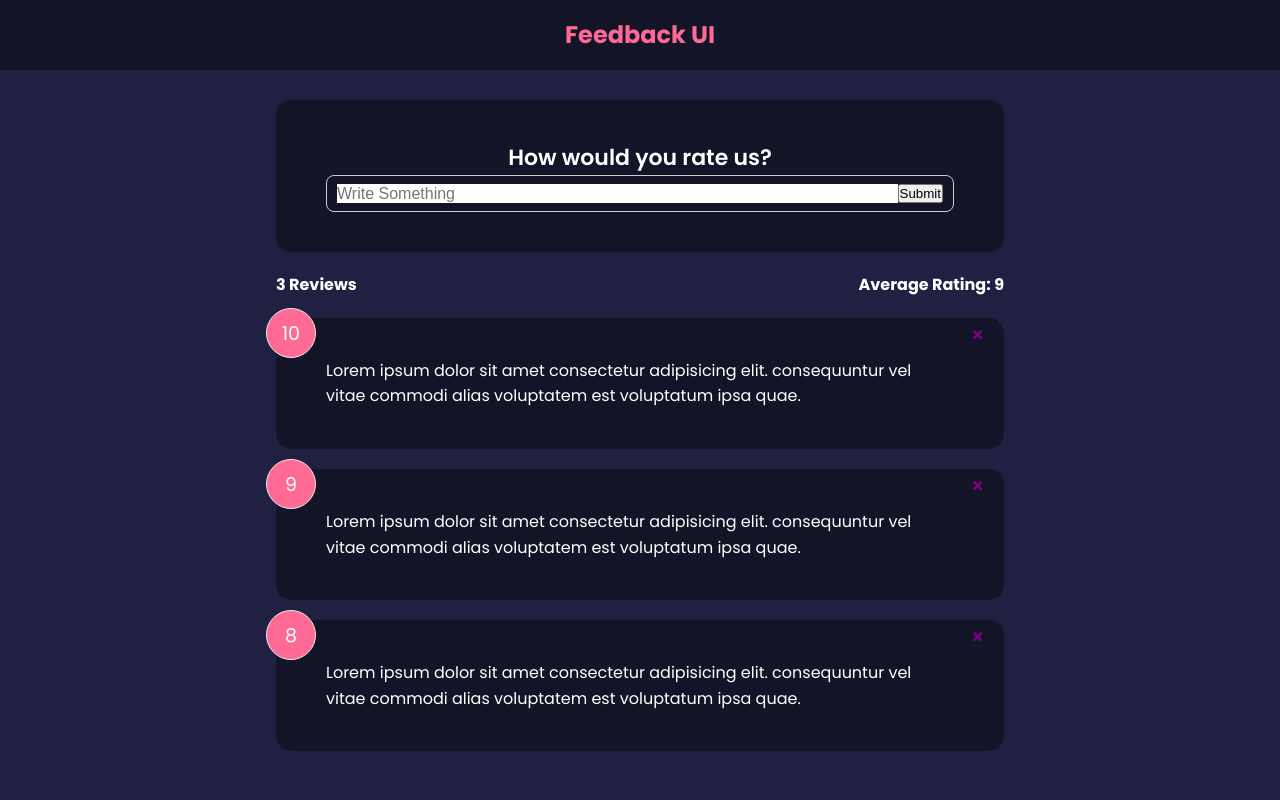
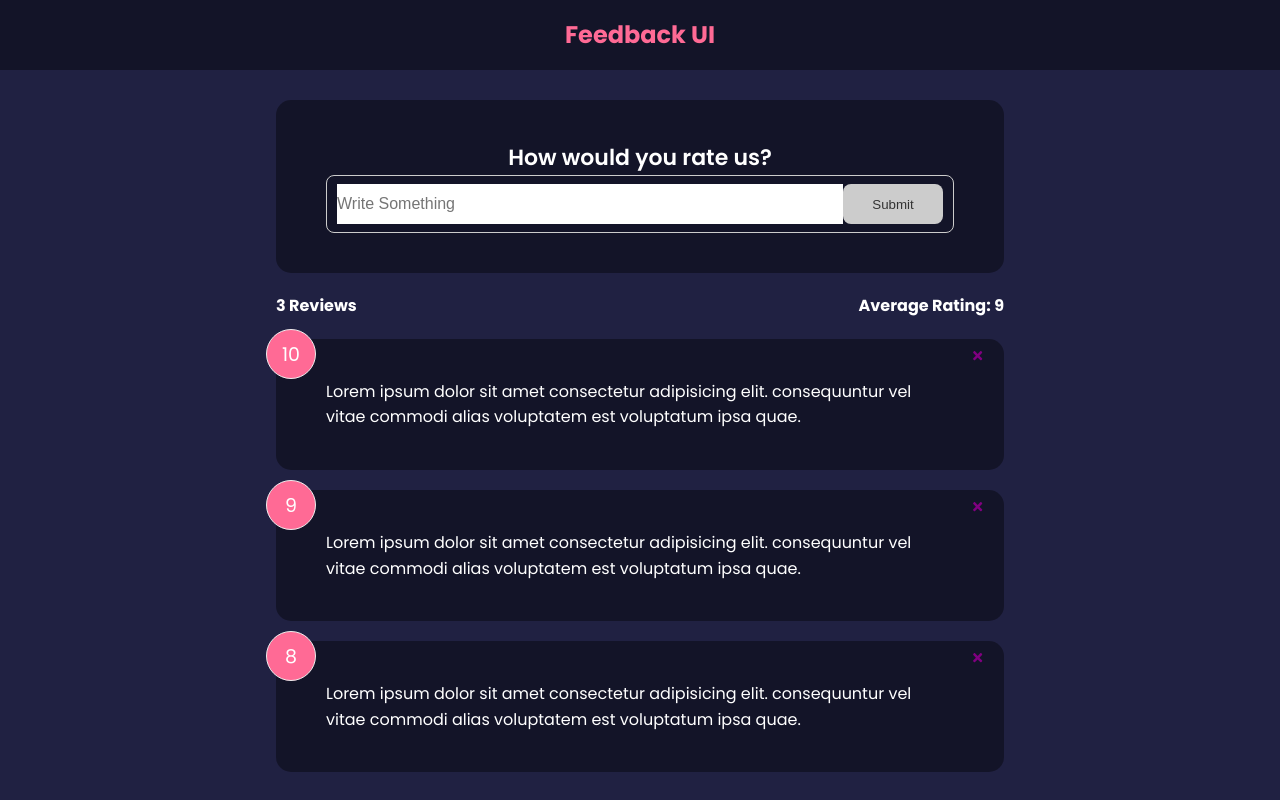
Before and after one commit to babathegreat/feedback-app, a React (Create React App) app: page / in a window 1280 px wide. Built offline with nearby package versions, Linux system fonts and the light colour scheme.

Commit message:
Added button disabled by default

```diff
--- a/src/components/FeedbackForm.jsx
+++ b/src/components/FeedbackForm.jsx
@@ -1,9 +1,15 @@
 import React from 'react'
 import Card from './shared/Card'
 import {useState} from 'react'
+import Button from './shared/Button'
 
 function FeedbackForm() {
-  const [text, setText] = useState('')
+  const [text, setText] = useState('');
+
+  //Addedd thse 2 new states so can disable and enable the submit button
+  const [btnDisabled, setBtnDisabled] = useState(true);
+  const [message, setMessage] = useState('');
+
 
   const handleTextChange = (e) => {
     setText(e.target.value)
@@ -22,7 +28,9 @@
                     value={text}
                 />
 
-                <button type='submit'>Submit</button>
+                <Button type='submit' isDisabled={btnDisabled}>
+                    Submit
+                </Button>
             </div>
         </form>
     </Card>
--- a/src/components/shared/Button.jsx
+++ b/src/components/shared/Button.jsx
@@ -5,17 +5,18 @@
 
 function Button({ children, version, type, isDisabled }) {
   return (
-    <div type={type} disabled={isDisabled} className={`btn btn-${version}`}>
+    <button type={type} disabled={isDisabled} className={`btn btn-${version}`}>
         {children}
-    </div>
+    </button>
   )
 }
 
 //Set some dedfault props for the button values
+//
 Button.defaultProps = {
     version: 'primary',
     type: 'button',
-    isDisabled: false
+    isDisabled: false,
 
 }
 
```
